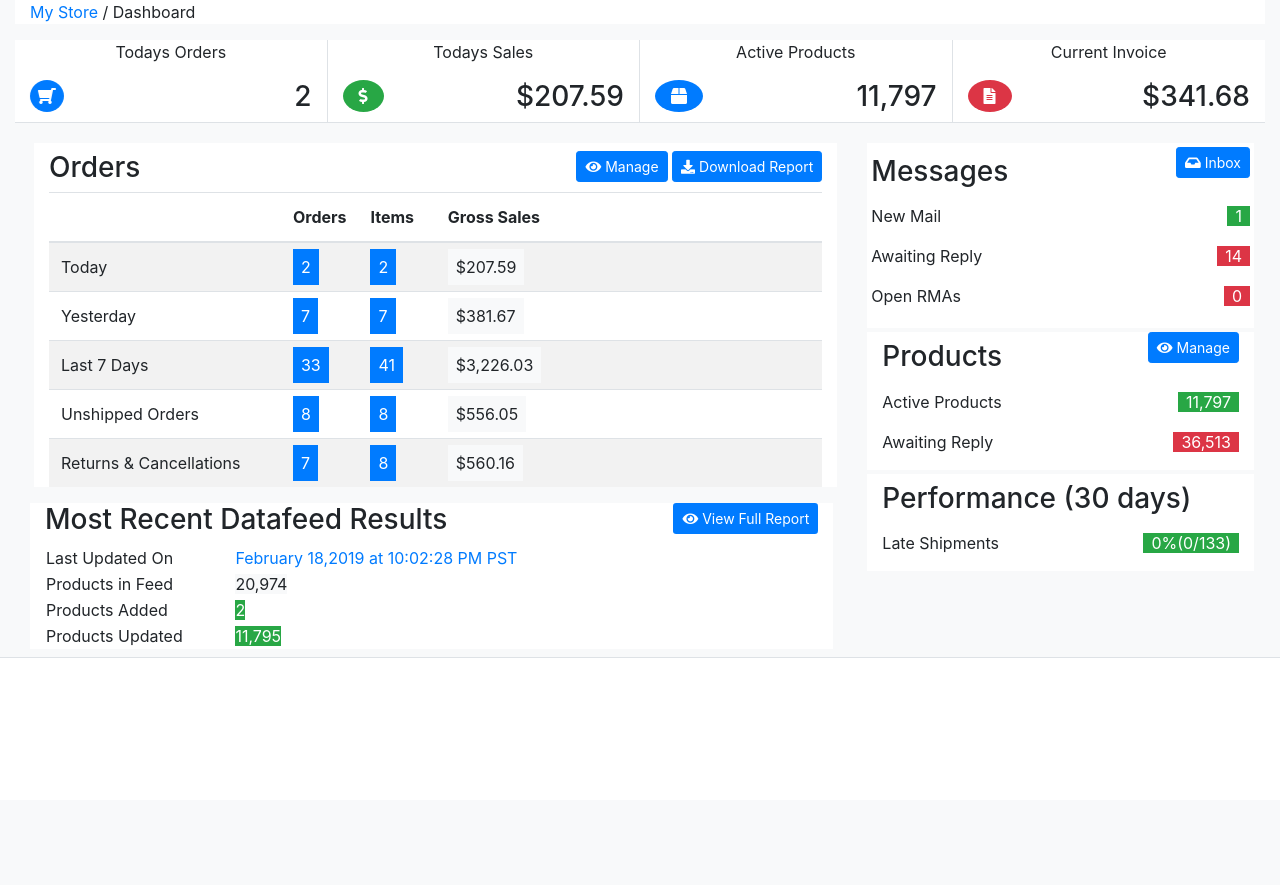
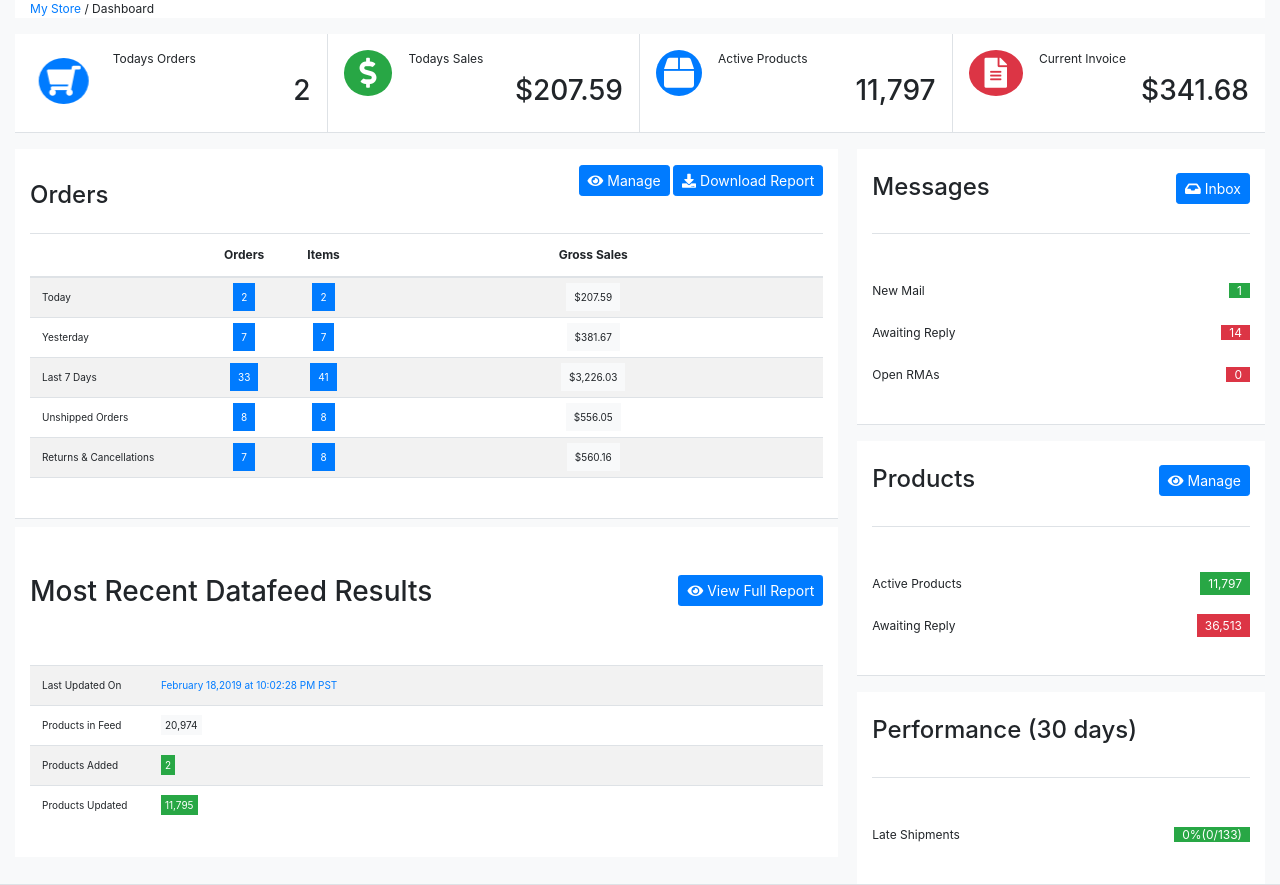
Before and after one commit to Buckshotdesigns/UI-UX-challenge, a PHP site: page / in a window 1280 px wide. Before the commit the page ends 658 px from the top, so only its background shows below. Run offline with PHP 8.4, Linux system fonts and the light colour scheme; some libraries are stand-ins or nearby versions.

Commit message:
finishing up styling almost complete

```diff
--- a/assets/styles/style.css
+++ b/assets/styles/style.css
@@ -1,4 +1,9 @@
-
+body {
+    font-size: 12px;
+}
+td {
+    font-size: 10px;
+}
 .flip {
     transform: rotateY(180deg);
 }
@@ -9,5 +14,5 @@
     font-weight: 900;
 }
 .large-icon {
-    font-size: 2em;
+    font-size: 2.5em;
 }
--- a/index.html
+++ b/index.html
@@ -15,42 +15,35 @@
         </div>
     <div class="container-fluid bg-white border-bottom">
         <div class="row">
-            <div class="col-3 border-right">
-                <p class="text-center">Todays Orders</p>
-                <div>
-                    <i class="fas fa-shopping-cart flip text-white bg-primary p-2 rounded-circle float-left"></i>
-                    <h3 class="float-right">2</h3>
-                </div>
+            <div class="col-3 border-right p-3">
+                <i class="fas fa-shopping-cart flip text-white bg-primary large-icon p-2 m-2 rounded-circle float-left"></i>
+                <p class="float-left ml-3">Todays Orders</p>
+                <h3 class="float-right mt-4">2</h3>
             </div>
-            <div class="col-3 border-right">
-                <p class="text-center">Todays Sales</p>
-                <div>
-                    <i class="fas fa-dollar-sign text-white bg-success px-3 py-2 rounded-circle float-left"></i>
-                    <h3 class="float-right">$207.59</h3>
-                </div>
+            <div class="col-3 border-right p-3">
+                <i class="fas fa-dollar-sign text-white bg-success large-icon px-3 py-2 rounded-circle float-left"></i>
+                <p class="float-left ml-3">Todays Sales</p>
+                <h3 class="float-right mt-4">$207.59</h3>
             </div>
-            <div class="col-3 border-right">
-                <p class="text-center">Active Products</p>
-                <div>
-                    <i class="fas fa-box text-white bg-primary px-3 py-2 rounded-circle float-left"></i>
-                    <h3 class="float-right">11,797</h3>
-                </div>
+            <div class="col-3 border-right p-3">
+                    <i class="fas fa-box text-white bg-primary large-icon p-2 rounded-circle float-left"></i>
+                    <p class="float-left ml-3">Active Products</p>
+                    <h3 class="float-right mt-4">11,797</h3>
             </div>
-            <div class="col-3">
-                <p class="text-center">Current Invoice</p>
-                <div>
-                    <i class="far fa-file-alt text-white bg-danger px-3 py-2 rounded-circle float-left"></i>
-                    <h3 class="float-right">$341.68</h3>
-                </div>
+            <div class="col-3 p-3">
+                    <i class="far fa-file-alt text-white bg-danger large-icon px-3 py-2 rounded-circle float-left"></i>
+                    <p class="float-left ml-3">Current Invoice</p>
+                    <h3 class="float-right mt-4">$341.68</h3>
+
             </div>
         </div>
     </div>
-    <div class="container-fluid mt-3">
+    <div class="container-fluid mt-3 p-0">
         <div class="row">
             <div class="col-8">
-                <div class="container-fluid m-1 bg-white">
-                    <div class="py-2">
-                        <h3 class="float-left">Orders</h3>
+                <div class="container bg-white border-bottom">
+                    <div class="py-3">
+                        <h4 class="float-left py-3">Orders</h4>
                         <div class="float-right">
                             <button class="btn btn-primary btn-sm"><i class="far fa-eye text-white pr-1"></i>Manage</button>
                             <button class="btn btn-primary btn-sm"><i class="fas fa-download text-white pr-1"></i>Download Report</button>
@@ -59,110 +52,117 @@
                     <table class="table table-striped">
                         <thead>
                             <tr>
-                                <th scope="col" data-width="100"></th>
-                                <th scope="col" data-width="100">Orders</th>
-                                <th scope="col" data-width="100">Items</th>
-                                <th scope="col" data-width="500">Gross Sales</th>
+                                <th scope="col"></th>
+                                <th scope="col" class="text-center">Orders</th>
+                                <th scope="col" class="text-center">Items</th>
+                                <th scope="col" class="text-center">Gross Sales</th>
                             </tr>
                         </thead>
                         <tbody>
                             <tr>
-                                <td scope="row" width="30%">Today</td>
-                                <td width="10%"><span class="bg-primary text-white p-2">2</span></td>
-                                <td width="10%"><span class="bg-primary text-white p-2">2</span></td>
-                                <td width="100%"><span class="bg-light p-2">$207.59</span></td>
+                                <td scope="row" width="22%">Today</td>
+                                <td width="10%" class="text-center"><span class="bg-primary text-white p-2">2</span></td>
+                                <td width="10%" class="text-center"><span class="bg-primary text-white p-2">2</span></td>
+                                <td width="100%" class="text-center"><span class="bg-light p-2">$207.59</span></td>
                             </tr>
                             <tr>
                                 <td scope="row">Yesterday</td>
-                                <td ><span class="bg-primary text-white p-2">7</span></td>
-                                <td><span class="bg-primary text-white p-2">7</span></td>
-                                <td><span class="bg-light p-2">$381.67</span></td>
+                                <td class="text-center"><span class="bg-primary text-white p-2">7</span></td>
+                                <td class="text-center"><span class="bg-primary text-white p-2">7</span></td>
+                                <td class="text-center"><span class="bg-light p-2">$381.67</span></td>
                             </tr>
                             <tr>
                                 <td scope="row">Last 7 Days</td>
-                                <td ><span class="bg-primary text-white p-2">33</span></td>
-                                <td><span class="bg-primary text-white p-2">41</span></td>
-                                <td><span class="bg-light p-2">$3,226.03</span></td>
+                                <td class="text-center"><span class="bg-primary text-white p-2">33</span></td>
+                                <td class="text-center"><span class="bg-primary text-white p-2">41</span></td>
+                                <td class="text-center"><span class="bg-light p-2">$3,226.03</span></td>
                             </tr>
                             <tr>
                                 <td scope="row">Unshipped Orders</td>
-                                <td ><span class="bg-primary text-white p-2">8</span></td>
-                                <td><span class="bg-primary text-white p-2">8</span></td>
-                                <td><span class="bg-light p-2">$556.05</span></td>
+                                <td class="text-center"><span class="bg-primary text-white p-2">8</span></td>
+                                <td class="text-center"><span class="bg-primary text-white p-2">8</span></td>
+                                <td class="text-center"><span class="bg-light p-2">$556.05</span></td>
                             </tr>
                             <tr>
                                 <td scope="row">Returns & Cancellations</td>
-                                <td ><span class="bg-primary text-white p-2">7</span></td>
-                                <td><span class="bg-primary text-white p-2">8</span></td>
-                                <td><span class="bg-light p-2">$560.16</span></td>
+                                <td class="text-center"><span class="bg-primary text-white p-2">7</span></td>
+                                <td class="text-center"><span class="bg-primary text-white p-2">8</span></td>
+                                <td class="text-center"><span class="bg-light p-2">$560.16</span></td>
                             </tr>
+                            <tr>
+                                <td scope="row"></td>
+                                <td></td>
+                                <td></td>
+                                <td></td>
+                            </tr>
+                        </tbody>
                     </table>
                 </div>
-                <div class="container bg-white my-2">
-                    <div class="clearfix">
+                <div class="container bg-white my-2 pb-3">
+                    <div class="clearfix py-5">
                         <h3 class="float-left">Most Recent Datafeed Results</h3>
                         <button class="btn btn-sm bg-primary text-white float-right"><i class="far fa-eye text-white pr-1"></i>View Full Report</button>
                     </div>
-                    <table>
+                    <table class="table table-striped">
                         <tbody>
                             <tr>
-                                <td scope="row"  width="40%">Last Updated On</td>
+                                <td scope="row" width="15%">Last Updated On</td>
                                 <td class="text-primary">February 18,2019 at 10:02:28 PM PST</td>
                             </tr>
                             <tr>
                                 <td scope="row">Products in Feed</td>
-                                <td><span class="bg-light">20,974</span</td>
+                                <td><span class="bg-light p-1">20,974</span</td>
                             </tr>
                             <tr>
                                 <td scope="row">Products Added</td>
-                                <td><span class="bg-success text-white">2</span></td>
+                                <td><span class="bg-success text-white p-1">2</span></td>
                             </tr>
                             <tr>
                                 <td scope="row">Products Updated</td>
-                                <td><span class="bg-success text-white">11,795</span></td>
+                                <td><span class="bg-success text-white p-1">11,795</span></td>
                             </tr>
                         </tbody>
                     </table>
                 </div>
             </div>
-            <div class="col-4">
-                <div class="container m-1 bg-white border-light p-1">
-                    <div class="clearfix">
-                        <h3 class="float-left py-2">Messages</h3>
+            <div class="col-4 pl-1">
+                <div class="container bg-white border-bottom pb-4">
+                    <div class="clearfix py-4 border-bottom">
+                        <h4 class="float-left">Messages</h4>
                         <button class="btn btn-primary btn-sm float-right "><i class="fas fa-inbox text-white pr-1"></i>Inbox</button>
                     </div>
-                    <div class="clearfix">
+                    <div class="clearfix mt-5">
                         <p class="float-left">New Mail</p>
                         <p class="float-right"><span class="bg-success text-white px-2">1</span></p>
                     </div>
-                    <div class= "clearfix">
+                    <div class= "clearfix mt-2">
                         <p class="float-left">Awaiting Reply</p>
                         <p class="float-right"><span class="bg-danger text-white px-2">14</span></p>
                     </div>
-                    <div class="clearfix">
+                    <div class="clearfix mt-2">
                         <p class="float-left">Open RMAs</p>
                         <p class="float-right"><span class="bg-danger text-white px-2">0</span></p>
                     </div>
                 </div>
-                <div class="container m-1 bg-white">
-                    <div class="clearfix">
-                        <h3 class="float-left py-2">Products</h3>
+                <div class="container bg-white border-bottom mt-3 pb-4">
+                    <div class="clearfix py-4 border-bottom">
+                        <h4 class="float-left">Products</h4>
                         <button class="btn btn-primary btn-sm float-right "><i class="far fa-eye text-white pr-1"></i>Manage</button>
                     </div>
-                    <div class="clearfix">
+                    <div class="clearfix mt-5">
                         <p class="float-left">Active Products</p>
-                        <p class="float-right"><span class="bg-success text-white px-2">11,797</span></p>
+                        <p class="float-right"><span class="bg-success text-white px-2 py-1">11,797</span></p>
                     </div>
-                    <div class= "clearfix">
+                    <div class= "clearfix mt-2">
                         <p class="float-left">Awaiting Reply</p>
-                        <p class="float-right"><span class="bg-danger text-white px-2">36,513</span></p>
+                        <p class="float-right"><span class="bg-danger text-white px-2 py-1">36,513</span></p>
                     </div>
                 </div>
-                <div class="container m-1 bg-white">
-                    <div class="clearfix">
-                        <h3 class=" py-2">Performance (30 days)</h3>
+                <div class="container bg-white mt-3 pb-4">
+                    <div class="py-4 border-bottom">
+                        <h4>Performance (30 days)</h4>
                     </div>
-                    <div class="clearfix">
+                    <div class="clearfix mt-5">
                         <p class="float-left">Late Shipments</p>
                         <p class="float-right"><span class="bg-success text-white px-2">0%(0/133)</span></p>
                     </div>
```
